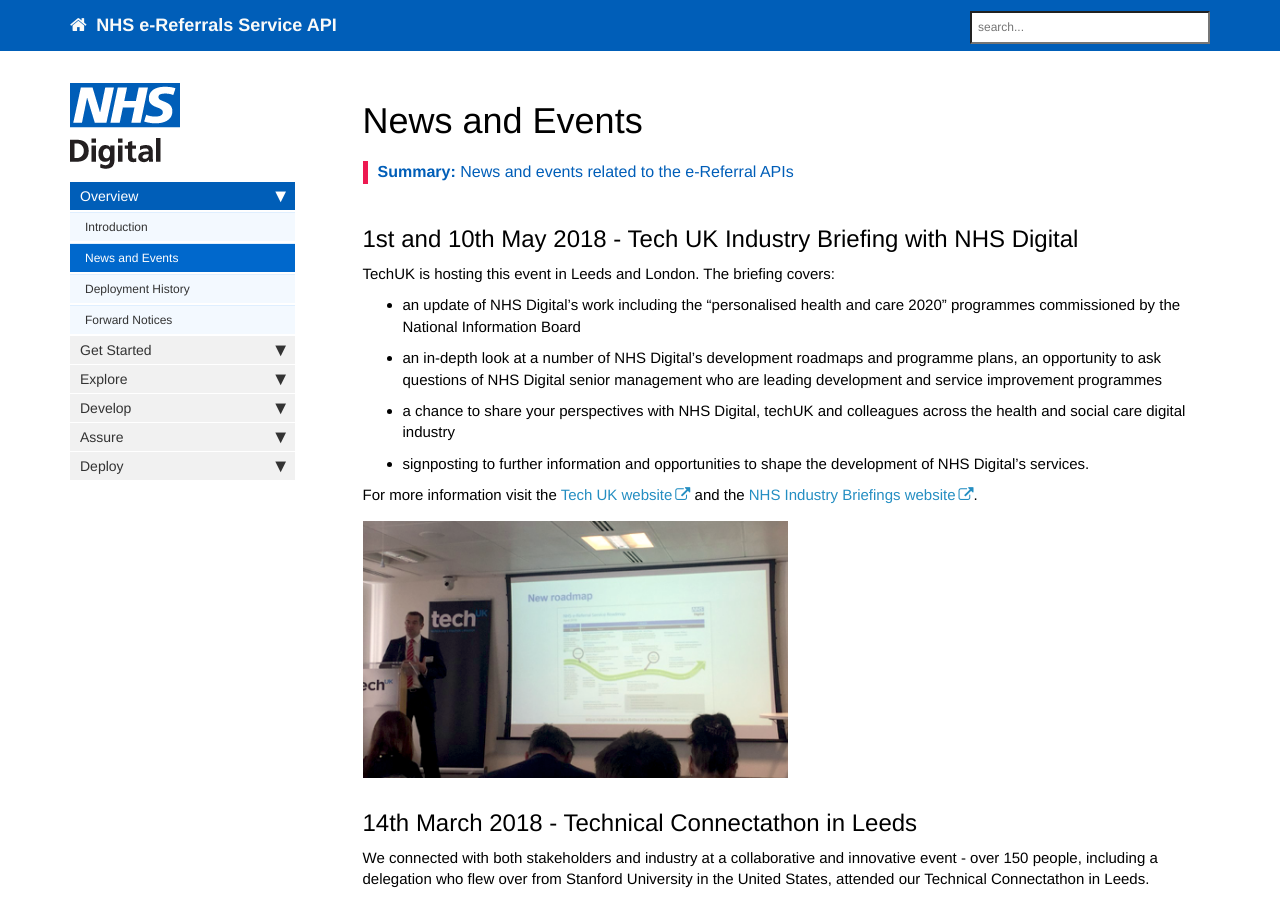
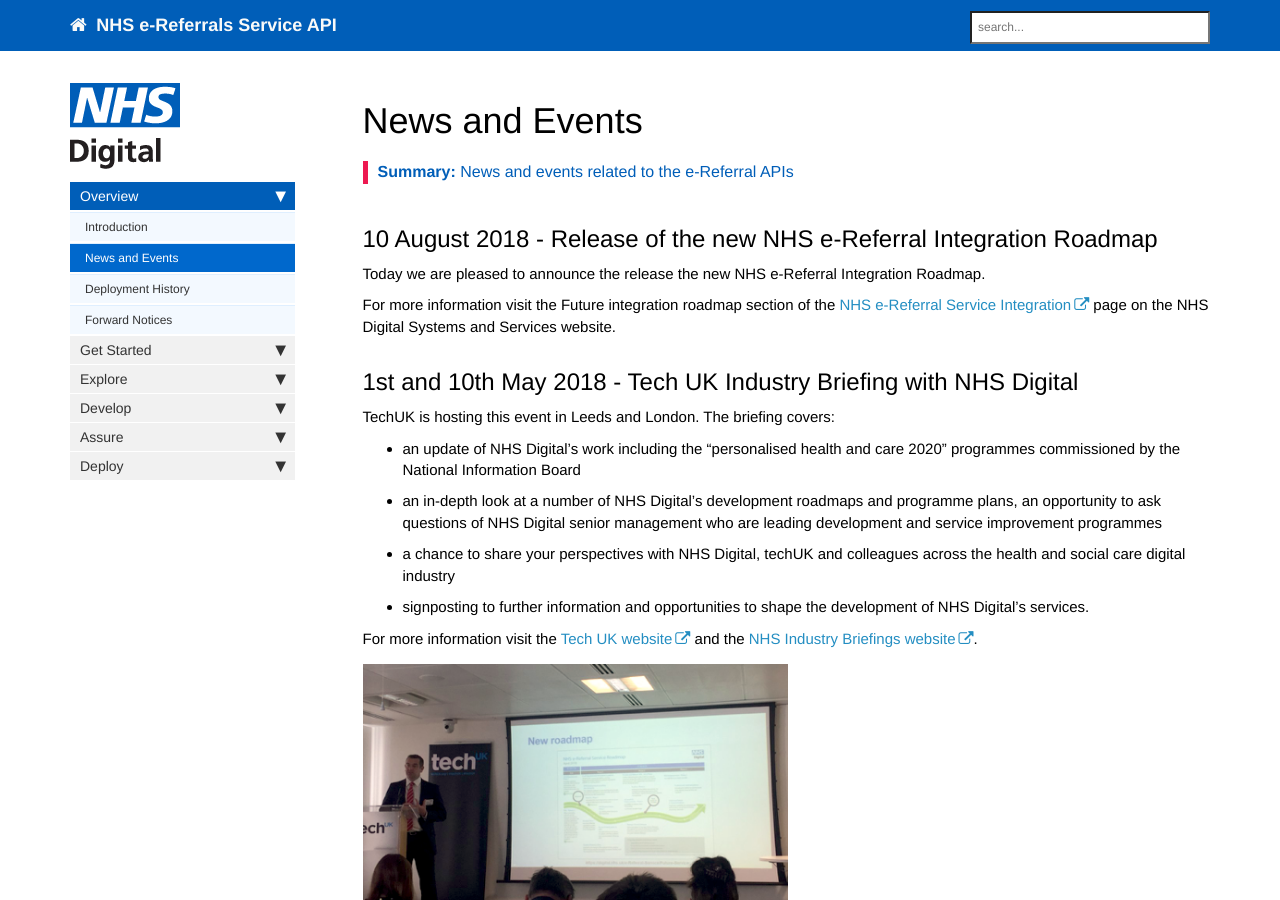
Before and after one commit to nhsconnect/digital-referrals, a Jekyll site: the page built from pages/news_and_events.md, in a window 1280 px wide and 900 px high. Built offline with Jekyll 4.4.1, drawn with Linux system fonts in a browser that asks for light colours; nearby versions of some CDN libraries; comment, search, counter and statistics services are not loaded.

Commit message:
New Roadmap released

```diff
--- a/pages/news_and_events.md
+++ b/pages/news_and_events.md
@@ -6,6 +6,12 @@ toc: false
 permalink: /news_and_events.html
 summary: "News and events related to the e-Referral APIs"
 ---
+
+## 10 August 2018 - Release of the new NHS e-Referral Integration Roadmap
+
+Today we are pleased to announce the release the new NHS e-Referral Integration Roadmap.
+
+For more information visit the Future integration roadmap section of the [NHS e-Referral Service Integration](https://digital.nhs.uk/services/nhs-e-referral-service/integration) page on the NHS Digital Systems and Services website.
 
 ## 1st and 10th May 2018 - Tech UK Industry Briefing with NHS Digital
 
@@ -19,10 +25,6 @@ TechUK is hosting this event in Leeds and London. The briefing covers:
 For more information visit the [Tech UK website](http://www.techuk.org/events/meeting/item/12637-industry-briefing-with-nhs-digital-leeds) and the [NHS Industry Briefings website](http://www.industrybriefings.co.uk/).
 
 <img src="images/news/techuk-may-2018.png" alt="Tech UK Industry Briefing with NHS Digital" style="width: 425px;"/>
-
-<!--# 1 April 2018 - New NHS e-Referral Service release-->
-
-<!--Today we are pleased to announce the release of NHS e-Referral Service version 7.5.  https://digital.nhs.uk/services/nhs-e-referral-service/the-future-of-the-nhs-e-referral-service-->
 
 ## 14th March 2018 - Technical Connectathon in Leeds
 
```
